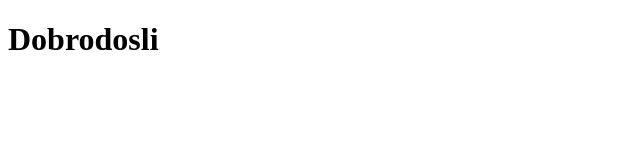
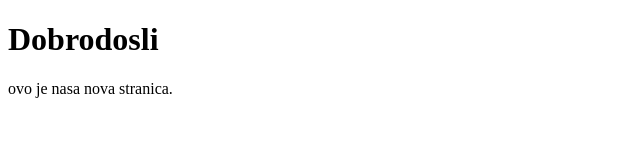
Before and after one commit to Bogoslav/git-vezba, a plain HTML site: page index.html in a window 1280 px wide. Shown: the whole page, without its empty margins (0-640 px from the left). Drawn offline with Linux system fonts and the light colour scheme.

Commit message:
zavrsena mein sekcija'

```diff
--- a/index.html
+++ b/index.html
@@ -13,6 +13,9 @@
     <header>
         <h1>Dobrodosli</h1>
     </header>
+    <main>
+        ovo je nasa nova stranica.
+    </main>
 
 </body>
 </html>
```
